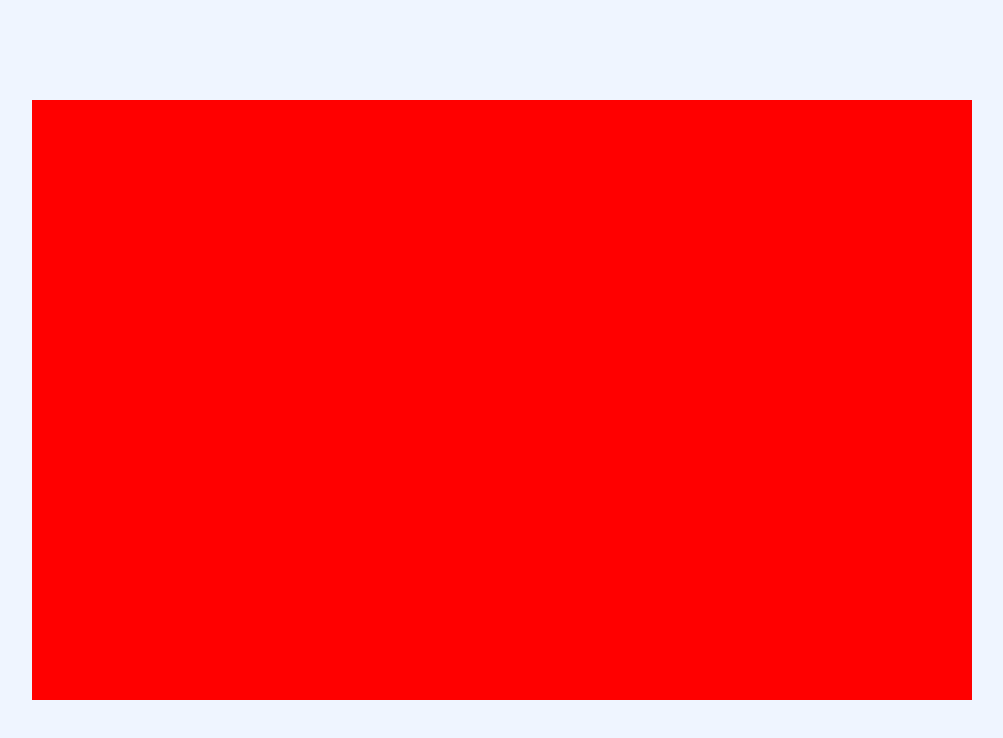
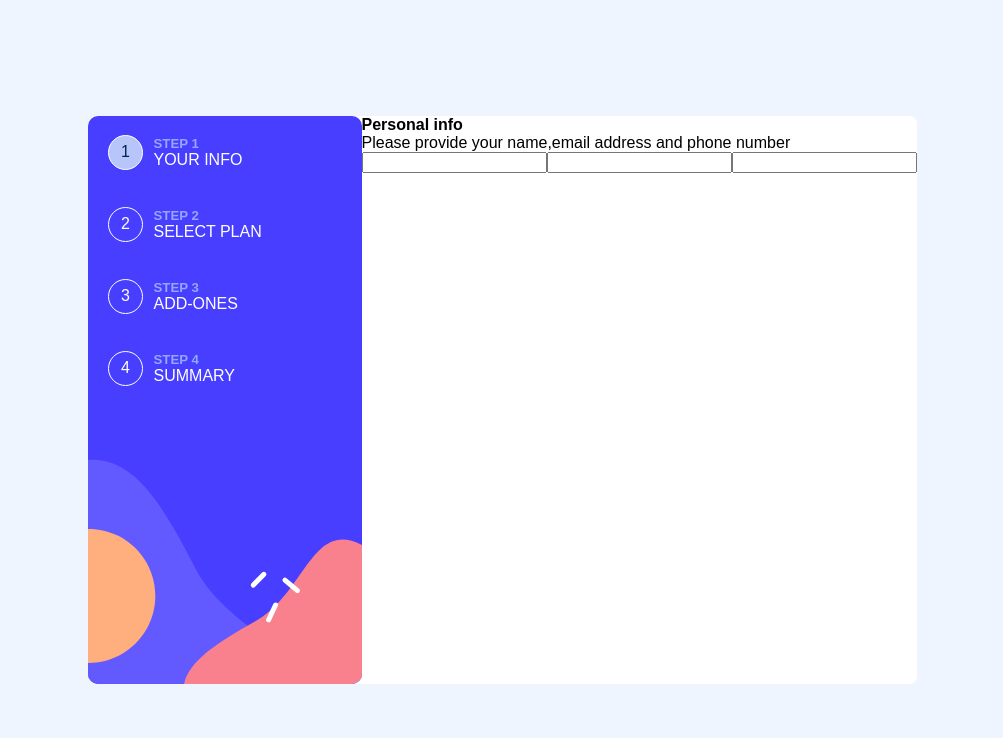
Before and after one commit to OfekAshkenazi/multiForm-cmp, a React (Vite) app: page / in a window 1280 px wide. Shown: the top 738 px of the page, without its empty margins (138-1141 px from the left). Built offline with nearby package versions, Linux system fonts and the light colour scheme.

Commit message:
end left side and added function to move active state. now start to work on right side. for doing this code high lvl i will need to work with redux and anthor 3 or 4 cmps.

```diff
--- a/src/assets/styles/cmps/multiFormContainer.scss
+++ b/src/assets/styles/cmps/multiFormContainer.scss
@@ -1,25 +1,50 @@
 .multi-form-container {
     display: flex;
     flex-direction: row;
-    width: em(940px);
-    // max-width: em(940px);
-    // max-height: em(600px);
-    height: em(600px);
     background-color: $clrwhite;
     border-radius: em(7.5px);
 
-    .left-side-mtc {
-        background-color: blue;
-        // flex-grow: 1;
+    .mtc-container {
+        min-width: em(274px);
+        min-height: em(568px);
+        display: flex;
+        flex-direction: column;
 
+        .multi-form-state-left {
+            padding: em(18.5px) em(20.5px);
+            gap: em(10.5px);
+
+            div {
+                color: $clrwhite;
+
+            }
+
+            h5 {
+                color: $clrLb;
+            }
+
+            &.active {
+                .state-num {
+                    background-color: $clrPAb;
+                    color: $clrMb;
+                }
+            }
+
+
+            .state-num {
+                border: 1px solid $clrwhite;
+                border-radius: 50%;
+                width: 35px;
+                height: 35px;
+            }
+
+
+        }
 
     }
 
     .right-side-mtc {
+        flex-grow: 1;
         background-color: red;
-        flex-grow: 1;
-
-
     }
-
 }
--- a/src/assets/styles/setup/_variables.scss
+++ b/src/assets/styles/setup/_variables.scss
@@ -1,9 +1,9 @@
 // Colors
 // Primary
-$clrMb: hsl(213, 96%, 18%); // Marine blue
+$clrMb: hsl(213, 95%, 16%); // Marine blue
 $clrPUb: hsl(243, 100%, 62%); // Purplish blue
-$clrPAb: hsl(228, 100%, 84%); // Pastel blue
-$clrLb: hsl(206, 94%, 87%); // Light blue
+$clrPAb: hsl(228, 86%, 85%); // Pastel blue
+$clrLb: hsla(206, 94%, 87%, 0.638); // Light blue
 $clrSr: hsl(354, 84%, 57%); // Strawberry red
 
 // Neutral
--- a/src/components/MultiFormContainer.jsx
+++ b/src/components/MultiFormContainer.jsx
@@ -1,28 +1,21 @@
 import { useState } from "react"
 import MultiFormLeftSide from "./MultiFormLeftSide"
+import MultiFormRightSide from "./MultiFormRightSide"
 
 export default function MultiFormContainer() {
     const [multiFormState, setMultiFormState] = useState(0)
 
+    function moveActive(num) {
+        setMultiFormState(prevmultiFormState => num)
+    }
+
+
     return (
         <section className="multi-form-container">
 
+            <MultiFormLeftSide moveActive={moveActive} multiFormState={multiFormState} />
 
-            <section className="left-side-mtc">
-
-                <MultiFormLeftSide />
-
-
-            </section>
-
-
-            <section className="right-side-mtc">
-
-
-            </section>
-
-
-
+            <MultiFormRightSide moveActive={moveActive} multiFormState={multiFormState}/>
 
         </section>
     )
--- a/src/components/MultiFormLeftSide.jsx
+++ b/src/components/MultiFormLeftSide.jsx
@@ -1,27 +1,63 @@
-export default function MultiFormLeftSide() {
+import { useState } from "react";
+import sideBar from "../assets/images/bg-sidebar-desktop.svg";
+
+const backgroundImage = {
+    backgroundImage: `url(${sideBar})`,
+    backgroundSize: 'contain',
+    backgroundRepeat: 'no-repeat',
+
+}
+
+export default function MultiFormLeftSide({ moveActive, multiFormState }) {
+
     return (
-        <section className="">
 
-            <div className="">
-                <div className=""></div>
+        <div className="mtc-container" style={backgroundImage}>
+
+            <div className={`multi-form-state-left ${multiFormState === 0 ? 'active' : ''} flex align-center`} onClick={(ev) => moveActive(0)}>
+
+                <div className="state-num flex align-center justify-center"> 1 </div>
+
                 <div className="">
-                    <h5></h5>
-                    <p></p>
+                    <h5>STEP 1</h5>
+                    <p>YOUR INFO</p>
                 </div>
-            </div>
-
-            <div className="">
 
             </div>
 
-            <div className="">
+            <div className={`multi-form-state-left ${multiFormState === 1 ? 'active' : ''} flex align-center`} onClick={(ev) => moveActive(1)}>
+
+                <div className="state-num flex align-center justify-center"> 2 </div>
+
+                <div className="">
+                    <h5>STEP 2</h5>
+                    <p>SELECT PLAN</p>
+                </div>
 
             </div>
 
-            <div className="">
+            <div className={`multi-form-state-left ${multiFormState === 2 ? 'active' : ''} flex align-center`} onClick={(ev) => moveActive(2)}>
+
+                <div className="state-num flex align-center justify-center"> 3 </div>
+
+                <div className="">
+                    <h5>STEP 3</h5>
+                    <p>ADD-ONES</p>
+                </div>
+
+            </div>
+            <div className={`multi-form-state-left ${multiFormState === 3 ? 'active' : ''} flex align-center`} onClick={(ev) => moveActive(3)}>
+
+                <div className="state-num flex align-center justify-center"> 4 </div>
+
+                <div className="">
+                    <h5>STEP 4</h5>
+                    <p>SUMMARY</p>
+                </div>
 
             </div>
 
-        </section>
+        </div>
+
     )
 }
--- /dev/null
+++ b/src/components/MultiFormRightSide.jsx
@@ -0,0 +1,29 @@
+export default function MultiFormRightSide({ setMultiFormState, moveActive }) {
+
+
+
+    return (
+        <section>
+            <h4>Personal info</h4>
+            <p>Please provide your name,email address and phone number</p>
+
+            <label>
+
+                <input type="text" />
+            </label>
+
+            <label>
+
+                <input type="text" />
+            </label>
+
+            <label>
+
+                <input type="text" />
+            </label>
+
+
+        </section>
+    )
+
+}
```
